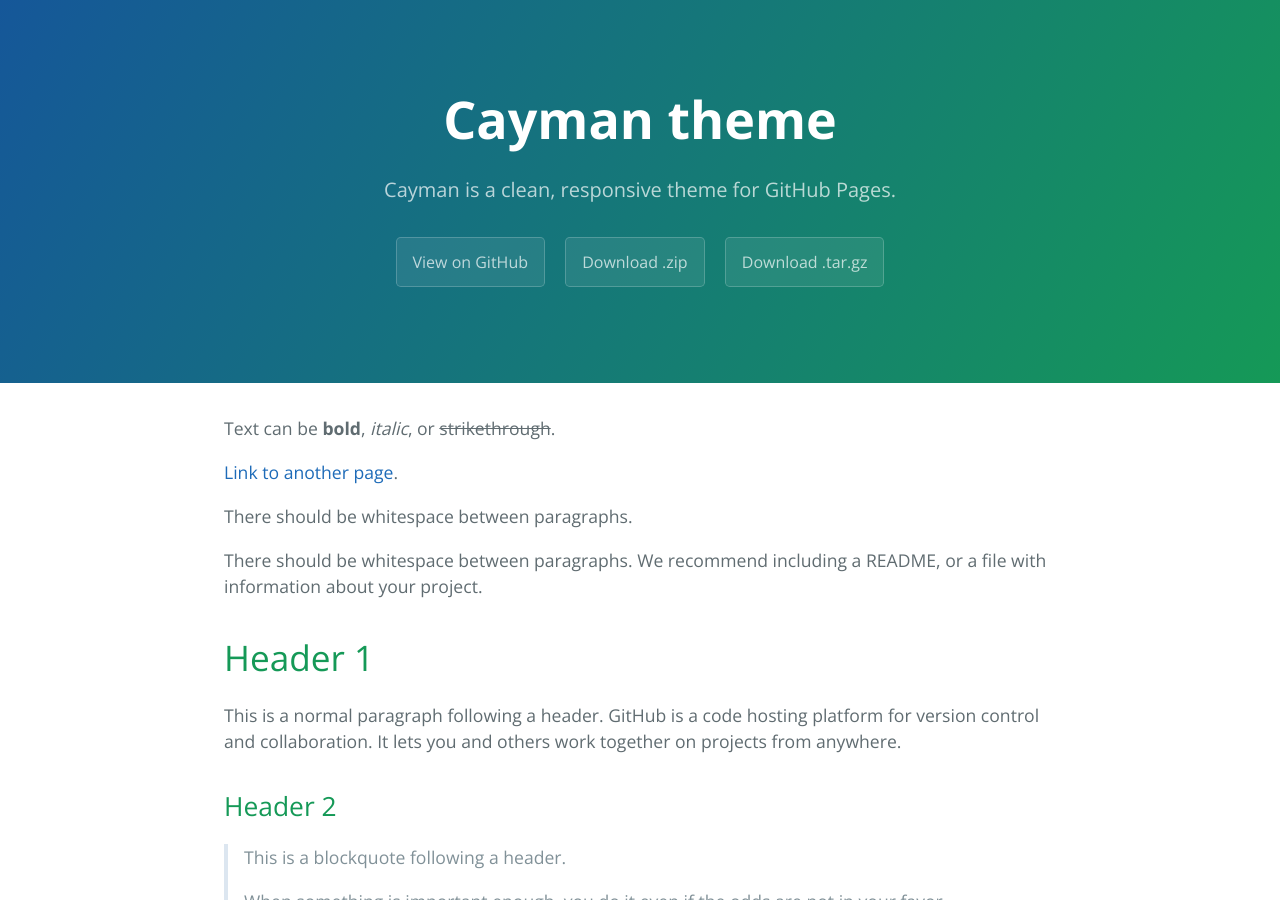
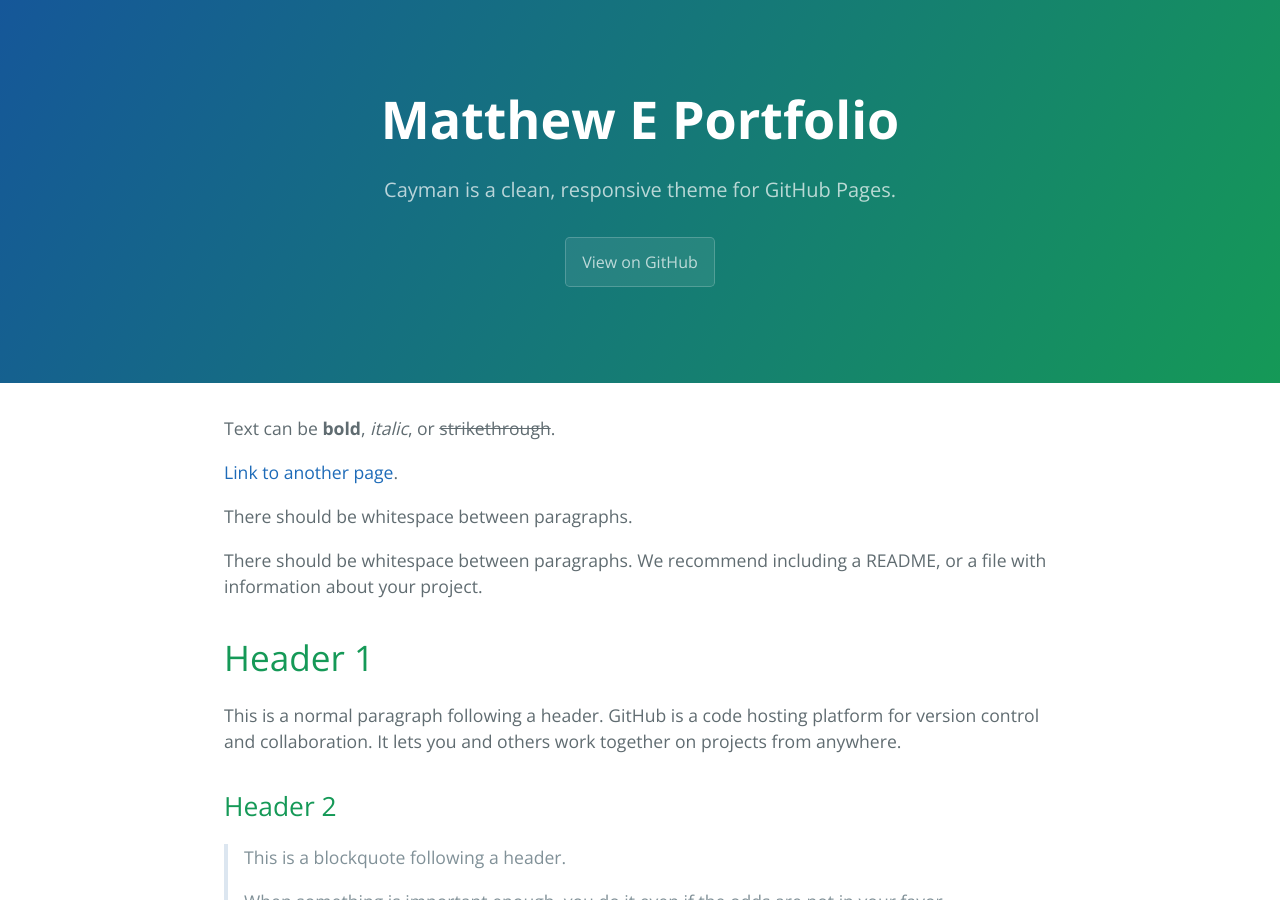
Before and after one commit to matt11matthew/portfolio, a Jekyll site: the page built from index.md, in a window 1280 px wide and 900 px high. Built offline with Jekyll 4.4.1, drawn with Linux system fonts in a browser that asks for light colours.

Commit message:
Update _config.yml

```diff
--- a/_config.yml
+++ b/_config.yml
@@ -1,5 +1,5 @@
-title: Cayman theme
+title: Matthew E Portfolio
 description: Cayman is a clean, responsive theme for GitHub Pages.
-show_downloads: true
+show_downloads: false
 google_analytics:
 theme: jekyll-theme-cayman
```
